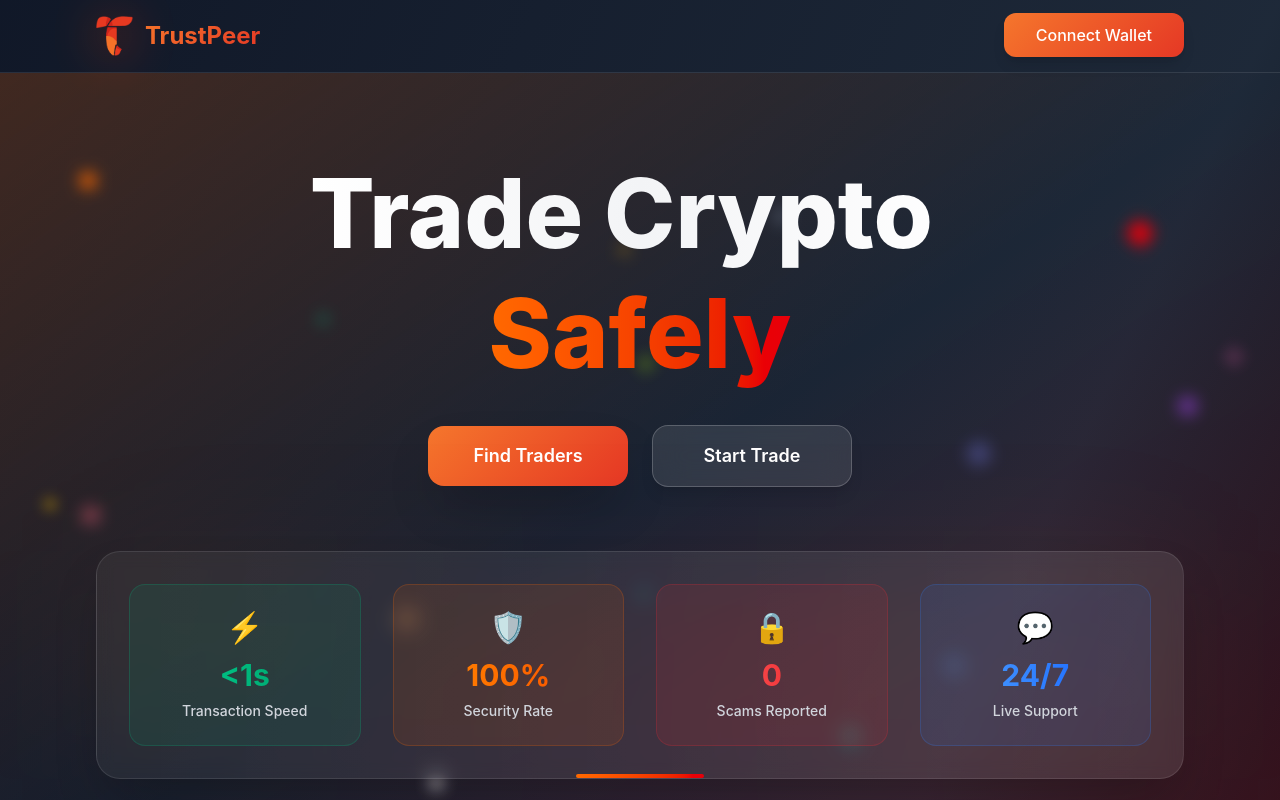
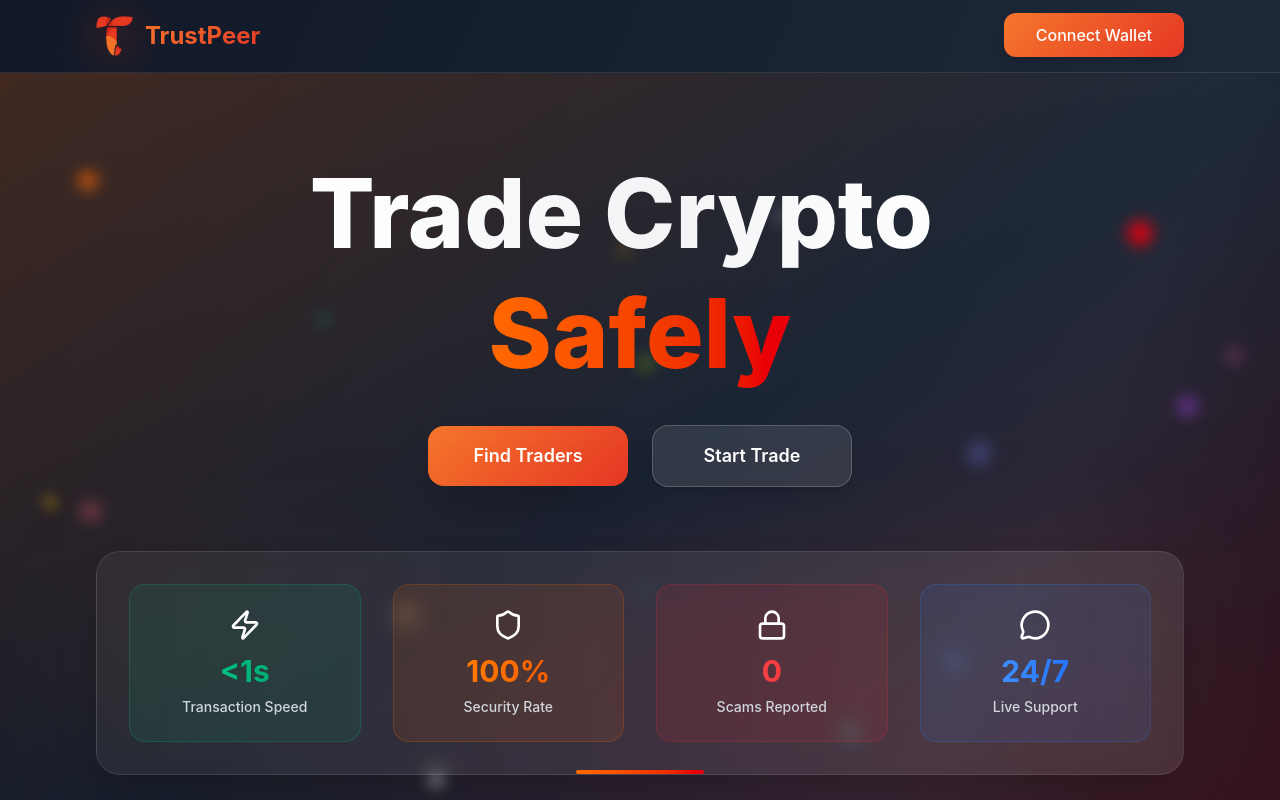
Before and after one commit to Richkid2/Trustpeer-, a React (Vite) app in the folder frontend/: page / in a window 1280 px wide. Shown: the top 800 px of the page. Built offline with nearby package versions, Linux system fonts and the light colour scheme.

Commit message:
Replace emojis with Lucide React icons in Home page

```diff
--- a/frontend/src/Pages/Home.tsx
+++ b/frontend/src/Pages/Home.tsx
@@ -1,6 +1,12 @@
 import { Link } from "react-router-dom";
 import { motion } from "framer-motion";
 import { useState, useEffect } from "react";
+import {
+  Zap,
+  Shield,
+  Lock,
+  MessageCircle
+} from "lucide-react";
 import { multiWalletService } from "../Services/wallet.service";
 import type { MultiWalletState } from "../Services/wallet.service";
 
@@ -58,7 +64,7 @@ const Home = () => {
             >
               <div className="relative">
                 <img
-                  src="/src/assets/images/trustpeer-logo.png"
+                  src="/trustpeer-logo.png"
                   alt="TrustPeer"
                   className="h-10 w-auto"
                 />
@@ -402,7 +408,7 @@ const Home = () => {
                     {
                       value: "<1s",
                       label: "Transaction Speed",
-                      icon: "⚡",
+                      icon: Zap,
                       color: "from-emerald-400 to-emerald-600",
                       bgColor: "bg-emerald-500/10",
                       borderColor: "border-emerald-500/20"
@@ -410,7 +416,7 @@ const Home = () => {
                     {
                       value: "100%",
                       label: "Security Rate",
-                      icon: "🛡️",
+                      icon: Shield,
                       color: "from-orange-400 to-orange-600",
                       bgColor: "bg-orange-500/10",
                       borderColor: "border-orange-500/20"
@@ -418,7 +424,7 @@ const Home = () => {
                     {
                       value: "0",
                       label: "Scams Reported",
-                      icon: "🔒",
+                      icon: Lock,
                       color: "from-red-400 to-red-600",
                       bgColor: "bg-red-500/10",
                       borderColor: "border-red-500/20"
@@ -426,7 +432,7 @@ const Home = () => {
                     {
                       value: "24/7",
                       label: "Live Support",
-                      icon: "💬",
+                      icon: MessageCircle,
                       color: "from-blue-400 to-blue-600",
                       bgColor: "bg-blue-500/10",
                       borderColor: "border-blue-500/20"
@@ -445,9 +451,9 @@ const Home = () => {
                         initial={{ scale: 0 }}
                         animate={{ scale: 1 }}
                         transition={{ delay: 1.4 + index * 0.1, duration: 0.5 }}
-                        className="text-3xl mb-3"
+                        className="text-3xl mb-3 flex justify-center"
                       >
-                        {stat.icon}
+                        <stat.icon size={32} className="text-white" />
                       </motion.div>
 
                       {/* Value */}
```
